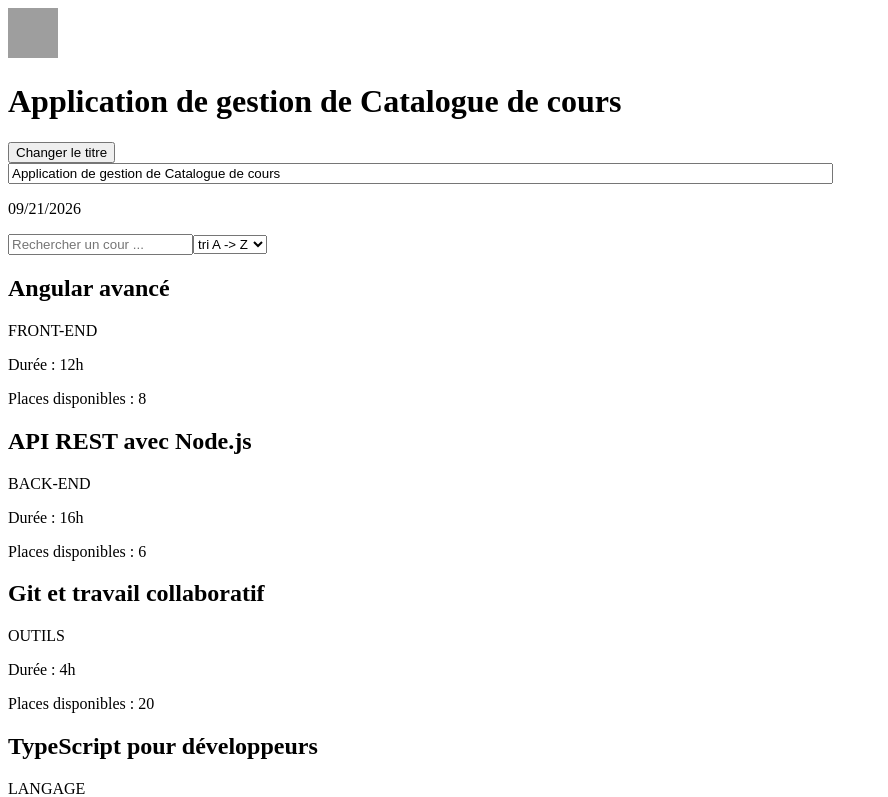
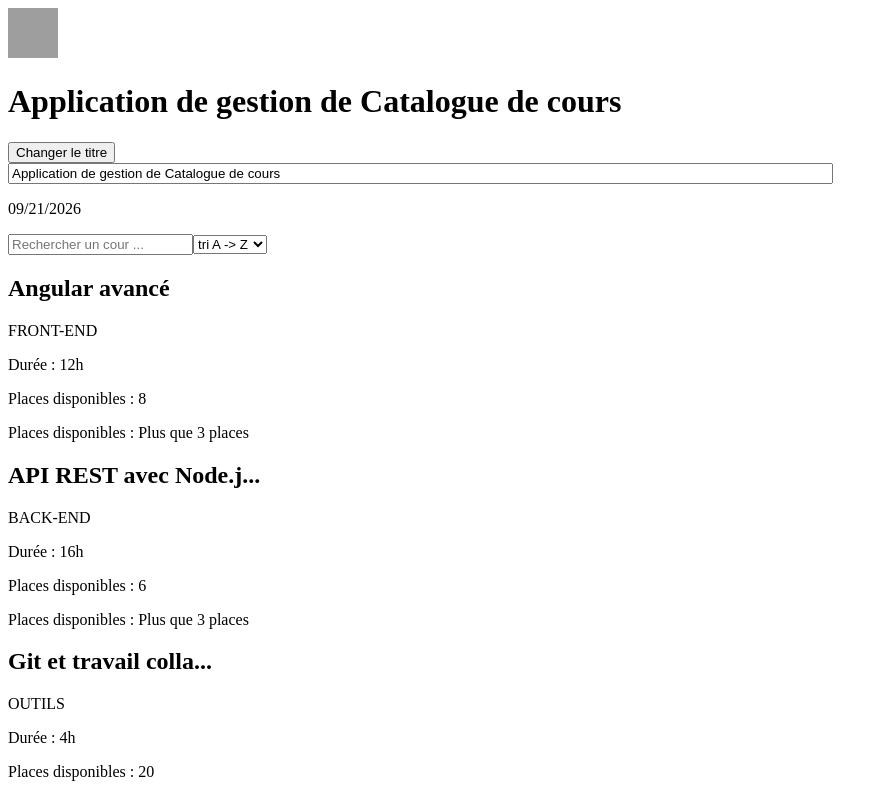
Before and after one commit to mehdi-ferjani321/catalogue-cours, an Angular app: page / in a window 1280 px wide. Shown: the top 797 px of the page, without its empty margins (0-888 px from the left). Built offline with nearby package versions, Linux system fonts and the light colour scheme; grey boxes are pictures that could not be loaded.

Commit message:
TP3 : filtrage ,tri , badges et chargment diffre (pipe , @Switch , @defer) avec tronque pipe

```diff
--- a/src/app/composants/liste-cours/liste-cours.html
+++ b/src/app/composants/liste-cours/liste-cours.html
@@ -5,18 +5,20 @@
     <option value="desc">tri Z -> A</option>
   </select>
 </div>
+
 <section class="liste-cours">
   @for (c of cours | filterCours:recherche | triCours:tri; track c.titre) {
     <article class="carte-cours" [class.actif]="c === coursActif" (click)="selectionner(c)">
-      <h2>{{ c.titre }}</h2>
+      <h2>{{ c | tronquer:20 }}</h2>
       @switch (c.categorie) {
-        @case ('Front-end') { <span class="badge badge--frontend">{{ c.categorie | uppercase }}</span> }
+        @case ('Front-end') { <span class="badge badge--frontend">{{ c.categorie | uppercase  }}</span> }
         @case ('Back-end') { <span class="badge badge--backend">{{ c.categorie | uppercase}}</span> }
         @case ('Langage') { <span class="badge badge--langage">{{ c.categorie | uppercase}}</span> }
         @default { <span class="badge badge--autre">{{ c.categorie | uppercase }}</span> }
       }
       <p>Durée : {{ c.duree }}</p>
       <p>Places disponibles : {{ c.places }}</p>
+      <p>Places disponibles : {{ c | placesRestantes : c.places }}</p>
     </article>
   }
    @empty {
--- a/src/app/composants/liste-cours/liste-cours.ts
+++ b/src/app/composants/liste-cours/liste-cours.ts
@@ -4,8 +4,10 @@ import { Cours } from '../../models/cours.ts';
 import { FilterCoursPipe } from '../../pipes/filter-cours-pipe.ts';
 import { TriCoursPipe } from '../../pipes/tri-cours-pipe.ts';
 import { UpperCasePipe } from '@angular/common';
+import { PlacesRestantesPipe } from '../../pipes/places-restantes-pipe';
+import { TronquerPipe } from '../../pipes/tronquer-pipe.ts';
 @Component({
-  imports: [FormsModule , FilterCoursPipe , TriCoursPipe , UpperCasePipe],
+  imports: [FormsModule, FilterCoursPipe, TriCoursPipe, UpperCasePipe, PlacesRestantesPipe , TronquerPipe],
   selector: 'app-liste-cours',
   styleUrl: './liste-cours.css',
   templateUrl: './liste-cours.html',
--- /dev/null
+++ b/src/app/pipes/places-restantes-pipe.ts
@@ -0,0 +1,13 @@
+import { Pipe, PipeTransform } from '@angular/core';
+import { Cours } from '../models/cours';
+@Pipe({
+  name: 'placesRestantes',
+})
+export class PlacesRestantesPipe implements PipeTransform {
+  transform( cour: Cours, seuil :number = 5  ): string  {
+    if(cour.places == 0 ) return "Complet";
+    if(cour.places == 1) return 'Dernière place !';
+    if(cour.places > 2) return "Plus que 3 places";
+    return seuil + "places disponibles";
+  }
+}
--- /dev/null
+++ b/src/app/pipes/tronquer-pipe.ts
@@ -0,0 +1,11 @@
+import { Pipe, PipeTransform } from '@angular/core';
+import { Cours } from '../models/cours';
+@Pipe({
+  name: 'tronquer',
+})
+export class TronquerPipe implements PipeTransform {
+  transform(cour : Cours, nbr : number ): string {
+    if(cour.titre.length > nbr ) return cour.titre.substring(0,20)+'...';
+    return cour.titre
+  }
+}
```
Also changed, not shown: 2 other files (tests, documents, lock files or other folders).
